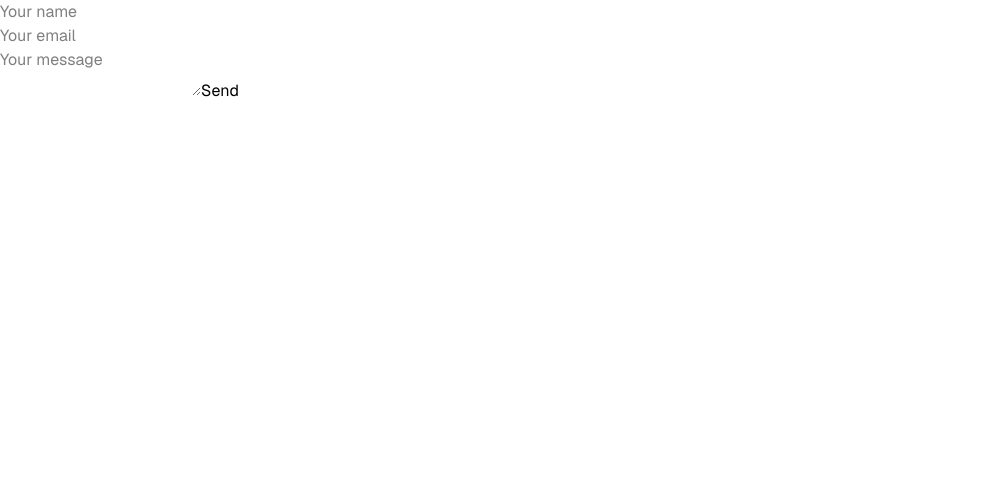
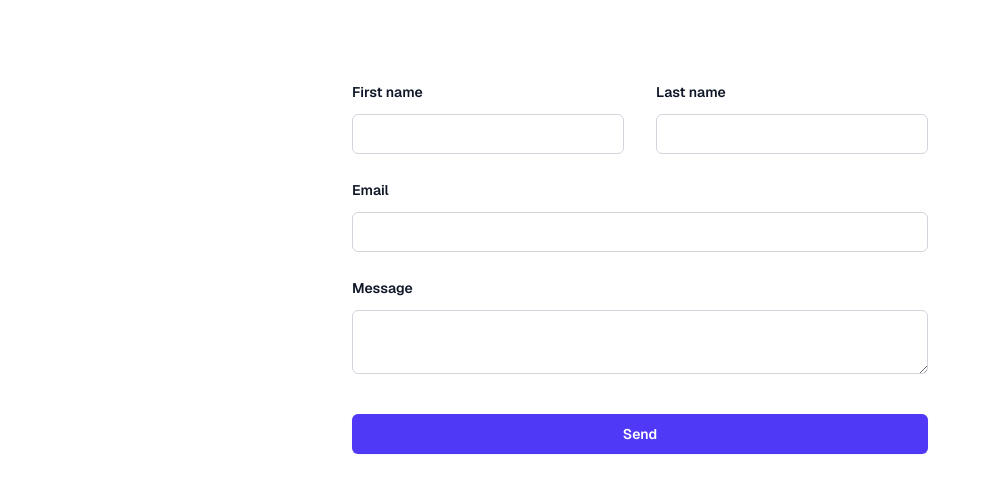
Before and after one commit to JJamC/artist-portfolio-next, a Next.js app: page /components/Contact in a window 1280 px wide. Shown: the top 492 px of the page, without its empty margins (0-991 px from the left). Built offline with nearby package versions, Linux system fonts and the light colour scheme.

Commit message:
added form

```diff
--- a/src/pages/components/Blog.tsx
+++ b/src/pages/components/Blog.tsx
@@ -14,12 +14,11 @@ export default function Blog() {
             classical pianist, Jay constructs his programmes with emotional arcs
             and narratives and aims to shed light on lesser known works. Jay
             composes across a range of genres and mediums including contemporary
-            classical, electronic music and Jazz, with influences from his
-            specialism in 20th Century French Classical Music and love for dance
+            classical, electronic music and Jazz, with influences including Impressionism, video game music and dance
             music. At the heart of his work is playful curiosity and brave
             eclecticism which take his practice to colourful, sometimes
-            unexpected but nonetheless exciting, destinations. He is currently
-            based in Manchester, but frequently collaborates with artists from
+            unexpected, places. He is currently
+            based in Manchester and is in collaboration with artists from
             London and Bristol.
           </p>
         </div>
--- a/src/pages/components/Contact.tsx
+++ b/src/pages/components/Contact.tsx
@@ -18,53 +18,43 @@ export default function ContactForm() {
   async function handleSubmit(e: React.FormEvent<HTMLFormElement>) {
     e.preventDefault();
     setStatus("Sending...");
-
-    // try {
-    //   const res = await fetch("/api/contact", {
-    //     method: "POST",
-    //     headers: { "Content-Type": "application/json" },
-    //     body: JSON.stringify(form),
-    //   });
-
-    //   if (!res.ok) throw new Error("Failed");
-
-    //   setStatus("Message sent!");
-    //   setForm({ name: "", email: "", message: "" });
-    // } catch {
-    //   setStatus("Something went wrong.");
-    // }
   }
 
   return (
-    <form onSubmit={handleSubmit} style={{ maxWidth: 400 }}>
-      <input
-        name="name"
-        placeholder="Your name"
-        value={form.name}
-        onChange={handleChange}
-        required
-      />
-
-      <input
-        name="email"
-        type="email"
-        placeholder="Your email"
-        value={form.email}
-        onChange={handleChange}
-        required
-      />
-
-      <textarea
-        name="message"
-        placeholder="Your message"
-        value={form.message}
-        onChange={handleChange}
-        required
-      />
-
-      <button type="submit">Send</button>
-
-      {status && <p>{status}</p>}
-    </form>
-  );
+    <div>
+      <div aria-hidden="true" className="absolute inset-x-0 -top-40 -z-10 transform-gpu overflow-hidden blur-3xl sm:-top-80">
+      </div>
+      <form action="#" method="POST" className="mx-auto mt-16 max-w-xl sm:mt-20">
+        <div className="grid grid-cols-1 gap-x-8 gap-y-6 sm:grid-cols-2">
+          <div>
+            <label className="block text-sm/6 font-semibold text-gray-900">First name</label>
+            <div className="mt-2.5">
+              <input id="first-name" type="text" name="first-name" className="block w-full rounded-md bg-white px-3.5 py-2 text-base text-gray-900 outline-1 -outline-offset-1 outline-gray-300 placeholder:text-gray-400 focus:outline-2 focus:-outline-offset-2 focus:outline-indigo-600" />
+            </div>
+          </div>
+          <div>
+            <label className="block text-sm/6 font-semibold text-gray-900">Last name</label>
+            <div className="mt-2.5">
+              <input id="last-name" type="text" name="last-name" className="block w-full rounded-md bg-white px-3.5 py-2 text-base text-gray-900 outline-1 -outline-offset-1 outline-gray-300 placeholder:text-gray-400 focus:outline-2 focus:-outline-offset-2 focus:outline-indigo-600" />
+            </div>
+          </div>
+          <div className="sm:col-span-2">
+            <label className="block text-sm/6 font-semibold text-gray-900">Email</label>
+            <div className="mt-2.5">
+              <input id="email" type="email" name="email" className="block w-full rounded-md bg-white px-3.5 py-2 text-base text-gray-900 outline-1 -outline-offset-1 outline-gray-300 placeholder:text-gray-400 focus:outline-2 focus:-outline-offset-2 focus:outline-indigo-600" />
+            </div>
+          </div>
+          <div className="sm:col-span-2">
+            <label className="block text-sm/6 font-semibold text-gray-900">Message</label>
+            <div className="mt-2.5">
+              <textarea id="message" name="message" className="block w-full rounded-md bg-white px-3.5 py-2 text-base text-gray-900 outline-1 -outline-offset-1 outline-gray-300 placeholder:text-gray-400 focus:outline-2 focus:-outline-offset-2 focus:outline-indigo-600"></textarea>
+            </div>
+          </div>
+        </div>
+        <div className="mt-10">
+          <button type="submit" className="block w-full rounded-md bg-indigo-600 px-3.5 py-2.5 text-center text-sm font-semibold text-white shadow-xs hover:bg-indigo-500 focus-visible:outline-2 focus-visible:outline-offset-2 focus-visible:outline-indigo-600">Send</button>
+        </div>
+      </form>
+    </div>
+  )
 }
--- a/src/pages/index.tsx
+++ b/src/pages/index.tsx
@@ -5,7 +5,7 @@ import Navbar from "./components/Navbar";
 import Page from "./components/Page";
 
 export default function Home() {
-  const [nav, setNav] = useState("");
+  const [nav, setNav] = useState("Home");
 
   return (
     <div className="min-h-screen flex items-center justify-center">
```
